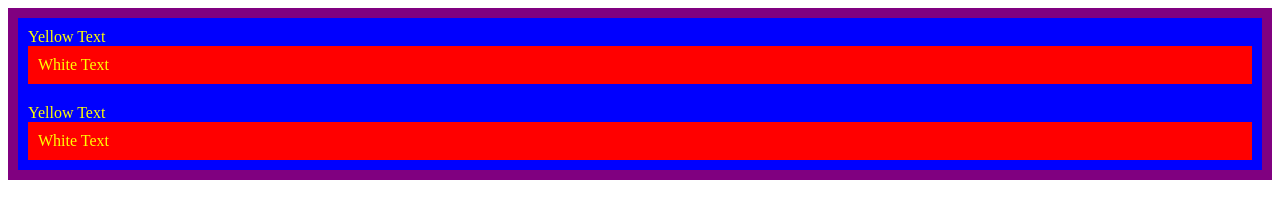
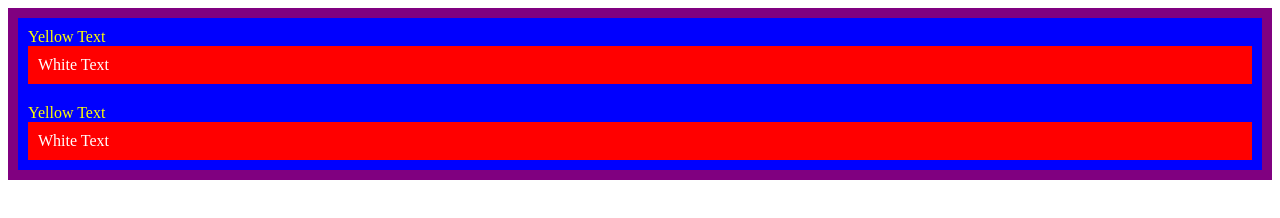
Before and after one commit to ali-ab-2003/Resume-Project, a plain HTML site: page CSS Cascade/index.html in a window 1280 px wide. Drawn offline with Linux system fonts and the light colour scheme.

Commit message:
made a change

```diff
--- a/CSS Cascade/style.css
+++ b/CSS Cascade/style.css
@@ -18,3 +18,7 @@ p {
   margin: 0;
   padding: 0;
 }
+
+.white-text {
+  color: white;
+}
```
